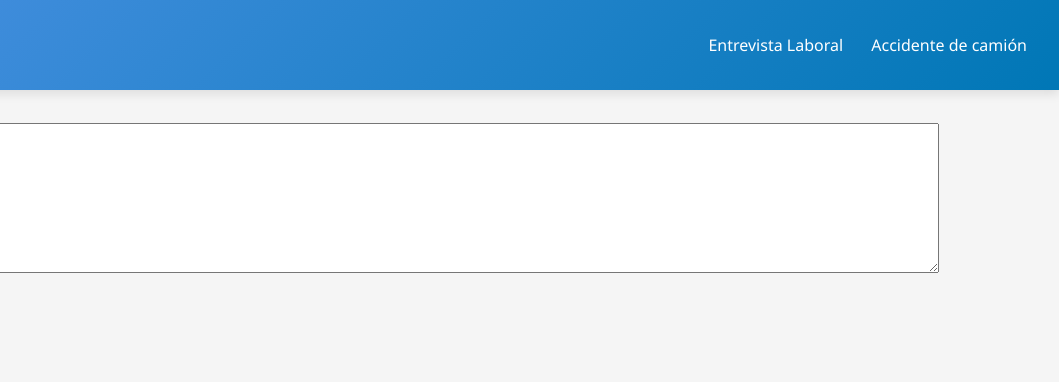
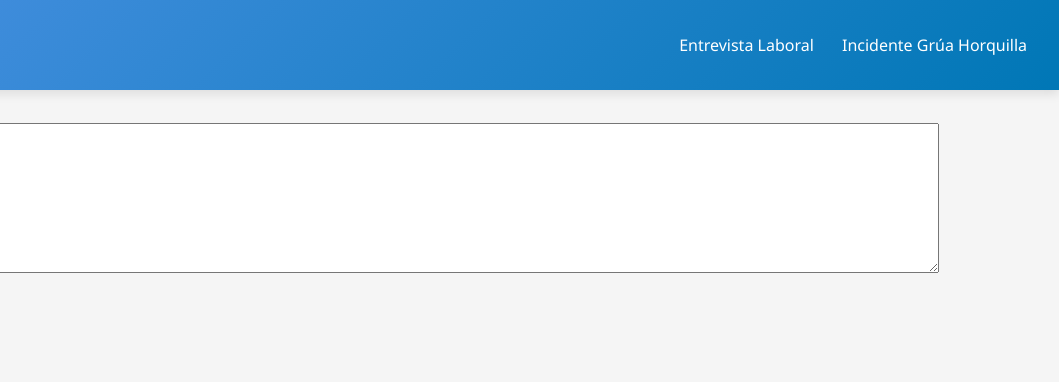
Before and after one commit to APIServicesV/APIPrompt, a plain HTML site: page index.html in a window 1280 px wide. Shown: the full height of the page, 221-1280 px from the left. Drawn offline with Linux system fonts and the light colour scheme; no server answers.

Commit message:
Update index.html

```diff
--- a/index.html
+++ b/index.html
@@ -18,7 +18,7 @@
     </div>
     <nav>
       <a href="index.html">Entrevista Laboral</a>
-      <a href="accidenteCamion.html">Accidente de camión</a>
+      <a href="accidenteCamion.html">Incidente Grúa Horquilla</a>
     </nav>
   </header>
 
```
